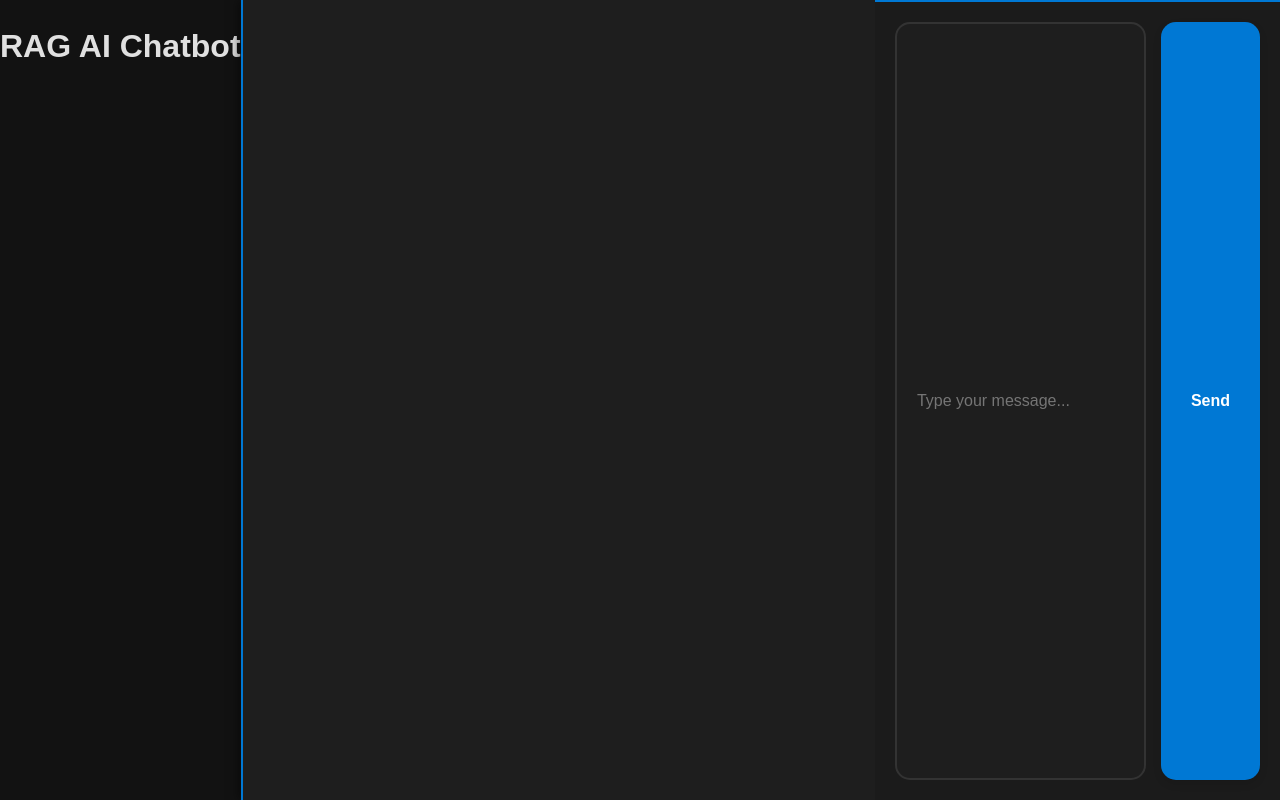
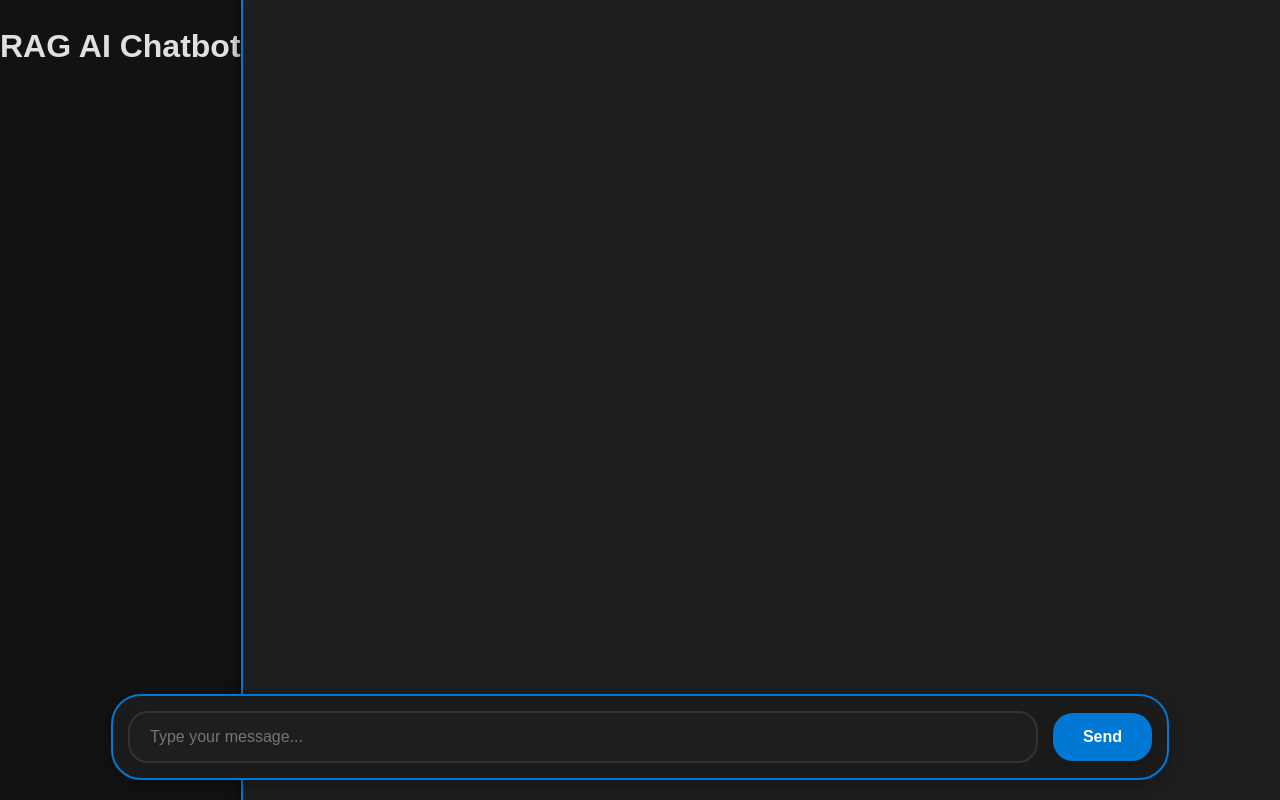
Before and after one commit to Will-Langhart/rag_chatbot, a Flask app: page / in a window 1280 px wide. Run offline with Flask 3, Linux system fonts and the light colour scheme.

Commit message:
Update main.css

```diff
--- a/static/css/main.css
+++ b/static/css/main.css
@@ -133,10 +133,19 @@
 
 /* Chat Form */
 #chat-form {
+    position: fixed;
+    bottom: 20px;
+    left: 50%;
+    transform: translateX(-50%);
+    width: 80%;
     display: flex;
-    padding: 20px;
+    align-items: center;
+    gap: 15px;
+    padding: 15px;
     background: var(--input-bg);
-    border-top: 2px solid var(--primary-color);
+    border: 2px solid var(--primary-color);
+    border-radius: 30px;
+    box-shadow: 0 4px 15px rgba(0, 0, 0, 0.3);
 }
 
 #user-input {
@@ -144,7 +153,7 @@
     padding: 15px 20px;
     font-size: 16px;
     border: 2px solid var(--input-border-color);
-    border-radius: 15px;
+    border-radius: 20px;
     background: var(--secondary-color);
     color: var(--text-color);
     outline: none;
@@ -158,12 +167,11 @@
 
 /* Button Styles */
 button {
-    margin-left: 15px;
     padding: 15px 30px;
     font-size: 16px;
     font-weight: 600;
     border: none;
-    border-radius: 15px;
+    border-radius: 20px;
     background: var(--primary-color);
     color: white;
     cursor: pointer;
@@ -192,6 +200,10 @@
         border-left: none;
     }
 
+    #chat-form {
+        width: 95%;
+    }
+
     #user-input {
         font-size: 14px;
     }
```
